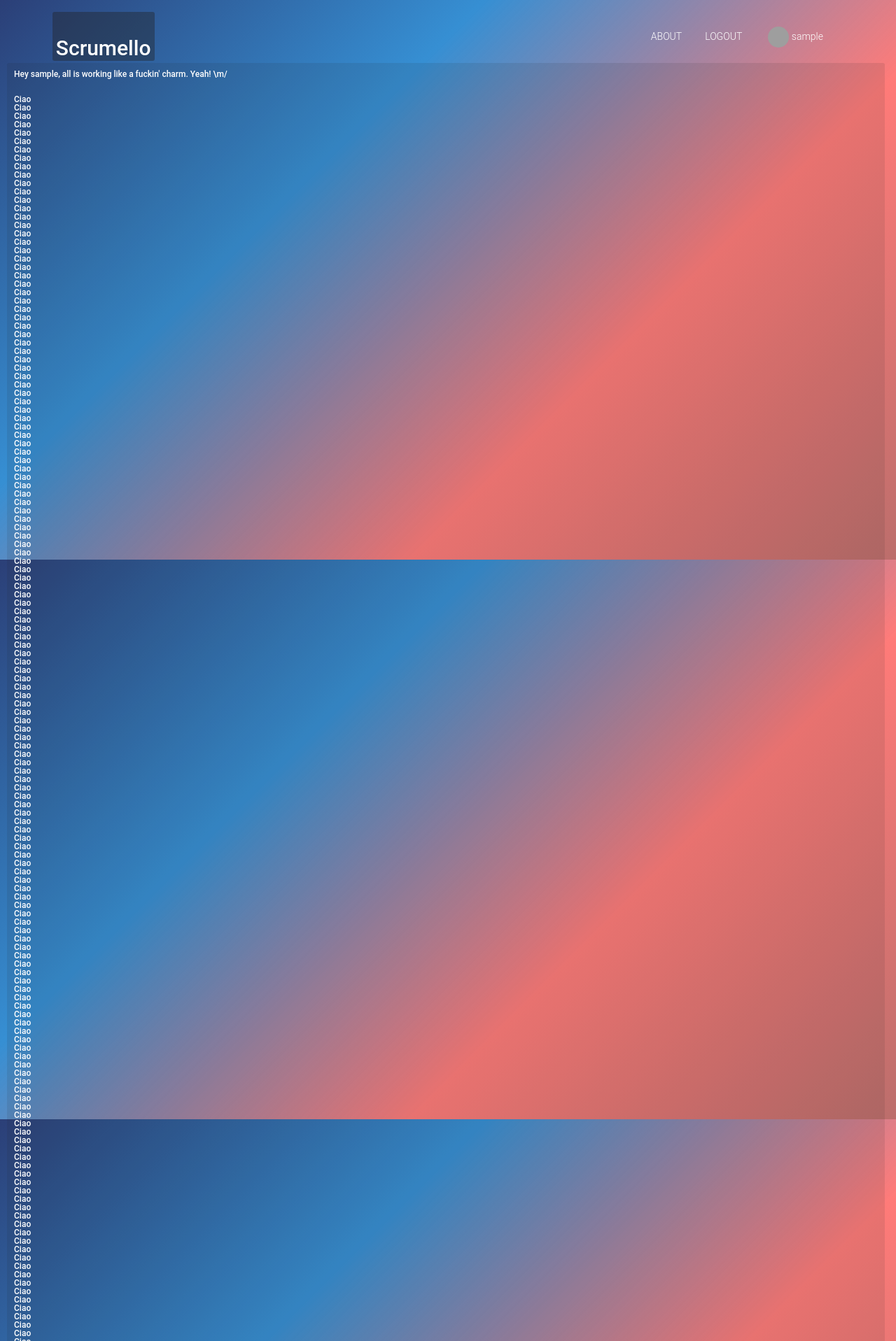
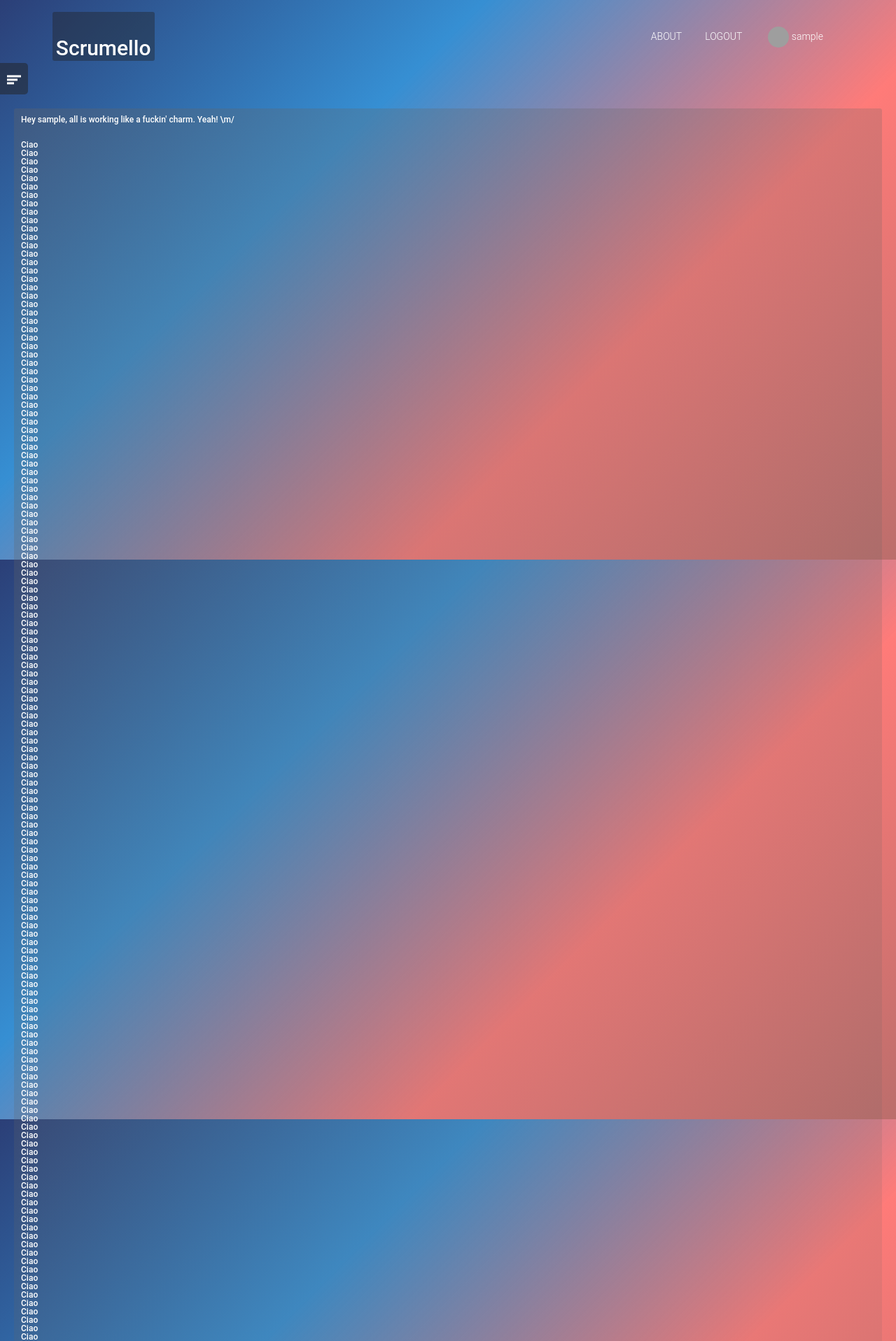
Before and after one commit to Archer-0/Scrumello, a Django app: page /dashboard/ in a window 1280 px wide. Shown: the top 1917 px of the page at 70% size. Run offline with Django 3.2, Linux system fonts and the light colour scheme; the visitor is signed in with stand-in values (Sample User, id 1); parts of the project's set-up code (start-up, migrations or seed data) failed here and were passed over; some libraries are stand-ins or nearby versions; grey boxes are pictures that could not be loaded.

Commit message:
aggiunta toolbar nella dashboard

```diff
--- a/progetto_isw/progetto_isw/static/styles/dashboard_style.css
+++ b/progetto_isw/progetto_isw/static/styles/dashboard_style.css
@@ -4,11 +4,19 @@
 
 .page_content {
     border-radius: 3px;
-    width: 98%;
-    margin: auto;
+    width: auto;
     height: auto;
-    background-color: rgba(34, 34, 34, 0.1);
+    margin-left: 20px;
+    margin-right: 20px;
+    margin-top: 75px;
+    margin-bottom: 20px;
     padding: 10px;
+    background: linear-gradient(-45deg, rgba(120, 120, 120, 0), rgba(100, 100, 100, 0.31));
     color: #FFFFFF;
     font-family: "Roboto", "Lucida Grande", "DejaVu Sans", "Bitstream Vera Sans", Verdana, Arial, sans-serif;
 }
+
+.toolbar-div {
+    margin-left: 0px;
+    margin-top: 10px;
+}
--- /dev/null
+++ b/progetto_isw/progetto_isw/static/styles/dashboard_toolbar_style.css
@@ -0,0 +1,145 @@
+:root {
+    --button_width: 12px;
+    --button_height: 12px;
+}
+
+.toolbar-container {
+    position: fixed;
+    border-radius: 0px 5px 5px 0px;
+    width: 40px;
+    height: 45px;
+    background-color: rgba(34, 34, 34, 0.5);
+    padding: 10px;
+    color: #FFFFFF;
+    font-family: "Roboto", "Lucida Grande", "DejaVu Sans", "Bitstream Vera Sans", Verdana, Arial, sans-serif;
+    list-style: none;
+    display: inline-flex;
+    transition: all 500ms ease;
+}
+
+.toolbar-container.expanded {
+    width: 400px;
+}
+
+.toolbar {
+    padding: 0px;
+    list-style: none;
+    margin: 0;
+    margin-left: 20px;
+    display: contents;
+    opacity: 1;
+}
+
+.toolbar.hidden {
+    display: none;
+    opacity: 0;
+}
+
+.toolbar-item {
+    margin: auto 20px auto auto;
+    transition: 1000ms ease;
+    opacity: 1;
+}
+
+.toolbar-item:last-of-type {
+    margin: auto;
+}
+
+.toolbar-item:hover a {
+    color: #e1d5ff;
+}
+
+.toolbar-item a {
+    text-decoration: none;
+    color: #FFF;
+    text-transform: uppercase;
+    letter-spacing: 1px;
+    transition: 500ms ease;
+}
+
+.hambbutton {
+    display: block;
+    position: relative;
+    width: 20px;
+    height: auto;
+    margin-right: 10px;
+    margin-top: auto;
+    margin-bottom: auto;
+}
+
+.hambbutton:hover {
+
+}
+
+.hambbutton a {
+    display: inline-block;
+    position: relative;
+    width: auto;
+    height: auto;
+    transition: all 0.5s cubic-bezier(0.25, 0.46, 0.45, 0.94);
+}
+.hambbutton a.animate {
+    -webkit-transform: rotate(-360deg);
+          transform: rotate(-360deg);
+}
+
+.hambbutton a:hover span {
+    width: 20px;
+}
+
+.hambbutton a:hover span:after {
+    width: 20px;
+}
+
+.hambbutton a span {
+    display: inline-block;
+    position: relative;
+    width: 15px;
+    height: 3px;
+    background: #ffffff;
+    top: 50%;
+    border-radius: 0px;
+    -webkit-transform: translateY(-50%);
+          transform: translateY(-50%);
+    transition: all 0.5s cubic-bezier(0.25, 0.46, 0.45, 0.94);
+}
+
+.hambbutton a span.back {
+    width: 15px;
+}
+
+.hambbutton a span.back:before {
+  width: 10px;
+  -webkit-transform: translateY(2px) translateX(-0.2px) rotate(-40deg);
+          transform: translateY(2px) translateX(-0.2px) rotate(-40deg);
+}
+
+.hambbutton a span.back:after {
+  width: 10px;
+  -webkit-transform: translateY(-2px) translateX(-0.2px) rotate(40deg);
+          transform: translateY(-2px) translateX(-0.2px) rotate(40deg);
+}
+
+.hambbutton a span:before {
+  display: inline-block;
+  position: absolute;
+  content: '';
+  width: 20px;
+  height: 3px;
+  top: -5px;
+  border-radius: 0px;
+  background: #FFFFFF;
+  transition: all 0.5s cubic-bezier(0.25, 0.46, 0.45, 0.94);
+}
+
+.hambbutton a span:after {
+  display: inline-block;
+  position: absolute;
+  content: '';
+  width: 10px;
+  height: 3px;
+  top: 5px;
+  border-radius: 0px;
+  background: #FFFFFF;
+  transition: all 0.5s cubic-bezier(0.25, 0.46, 0.45, 0.94);
+}
--- a/progetto_isw/progetto_isw/static/styles/navbar_style.css
+++ b/progetto_isw/progetto_isw/static/styles/navbar_style.css
@@ -173,9 +173,3 @@ header {
     align-self: auto;
     transition: var(--header_animation_time_to-small) ease;
 }
-
-/* for all pages */
-
-.page_content {
-    margin: 10px;
-}
--- a/progetto_isw/progetto_isw/templates/dashboard.html
+++ b/progetto_isw/progetto_isw/templates/dashboard.html
@@ -2,6 +2,7 @@
 <!DOCTYPE html>
 <html lang="en">
 <head>
+    <link rel="stylesheet" type="text/css" href="progetto_isw/progetto_isw/static/styles/dashboard_style.css"/>
     <meta charset="UTF-8">
     <meta name="viewport" content="width=device-width, initial-scale=1, shrink-to-fit=no">
     <meta http-equiv="X-UA-Compatible" content="ie=edge">
@@ -16,6 +17,7 @@
     <link rel="stylesheet" href="{% static 'styles/dashboard_style.css' %}">
     <link rel="stylesheet" href="{% static 'styles/navbar_style.css' %}">
     <link rel="stylesheet" href="{% static 'styles/pure_css_animated_background.css' %}">
+    <link rel="stylesheet" href="{% static 'styles/dashboard_toolbar_style.css' %}">
 
     <link href="//maxcdn.bootstrapcdn.com/font-awesome/4.7.0/css/font-awesome.min.css" rel="stylesheet">
 
@@ -27,7 +29,14 @@
         {% endblock %}
     </header>
 
+    <div class="toolbar-div">
+        {% include 'dashboard_toolbar.html' %}
+        {% block toolbar_block %}
+        {% endblock %}
+    </div>
+
     <main class="page_content">
+
         <p>{{ message }}</p>
         <br/>Ciao<br/>Ciao<br/>Ciao<br/>Ciao<br/>Ciao<br/>Ciao<br/>Ciao<br/>Ciao<br/>Ciao<br/>Ciao<br/>Ciao<br/>Ciao<br/>Ciao<br/>Ciao<br/>Ciao<br/>Ciao<br/>Ciao<br/>Ciao
         <br/>Ciao<br/>Ciao<br/>Ciao<br/>Ciao<br/>Ciao<br/>Ciao<br/>Ciao<br/>Ciao<br/>Ciao<br/>Ciao<br/>Ciao<br/>Ciao<br/>Ciao<br/>Ciao<br/>Ciao<br/>Ciao<br/>Ciao<br/>Ciao
@@ -47,34 +56,7 @@
         <br/>Ciao<br/>Ciao<br/>Ciao<br/>Ciao<br/>Ciao<br/>Ciao<br/>Ciao<br/>Ciao<br/>Ciao<br/>Ciao<br/>Ciao<br/>Ciao<br/>Ciao<br/>Ciao<br/>Ciao<br/>Ciao<br/>Ciao<br/>Ciao
         <br/>Ciao<br/>Ciao<br/>Ciao<br/>Ciao<br/>Ciao<br/>Ciao<br/>Ciao<br/>Ciao<br/>Ciao<br/>Ciao<br/>Ciao<br/>Ciao<br/>Ciao<br/>Ciao<br/>Ciao<br/>Ciao<br/>Ciao<br/>Ciao
         <br/>Ciao<br/>Ciao<br/>Ciao<br/>Ciao<br/>Ciao<br/>Ciao<br/>Ciao<br/>Ciao<br/>Ciao<br/>Ciao<br/>Ciao<br/>Ciao<br/>Ciao<br/>Ciao<br/>Ciao<br/>Ciao<br/>Ciao<br/>Ciao
-        <br/>Ciao<br/>Ciao<br/>Ciao<br/>Ciao<br/>Ciao<br/>Ciao<br/>Ciao<br/>Ciao<br/>Ciao<br/>Ciao<br/>Ciao<br/>Ciao<br/>Ciao<br/>Ciao<br/>Ciao<br/>Ciao<br/>Ciao<br/>Ciao
-        <br/>Ciao<br/>Ciao<br/>Ciao<br/>Ciao<br/>Ciao<br/>Ciao<br/>Ciao<br/>Ciao<br/>Ciao<br/>Ciao<br/>Ciao<br/>Ciao<br/>Ciao<br/>Ciao<br/>Ciao<br/>Ciao<br/>Ciao<br/>Ciao
-        <br/>Ciao<br/>Ciao<br/>Ciao<br/>Ciao<br/>Ciao<br/>Ciao<br/>Ciao<br/>Ciao<br/>Ciao<br/>Ciao<br/>Ciao<br/>Ciao<br/>Ciao<br/>Ciao<br/>Ciao<br/>Ciao<br/>Ciao<br/>Ciao
-        <br/>Ciao<br/>Ciao<br/>Ciao<br/>Ciao<br/>Ciao<br/>Ciao<br/>Ciao<br/>Ciao<br/>Ciao<br/>Ciao<br/>Ciao<br/>Ciao<br/>Ciao<br/>Ciao<br/>Ciao<br/>Ciao<br/>Ciao<br/>Ciao
-        <br/>Ciao<br/>Ciao<br/>Ciao<br/>Ciao<br/>Ciao<br/>Ciao<br/>Ciao<br/>Ciao<br/>Ciao<br/>Ciao<br/>Ciao<br/>Ciao<br/>Ciao<br/>Ciao<br/>Ciao<br/>Ciao<br/>Ciao<br/>Ciao
-        <br/>Ciao<br/>Ciao<br/>Ciao<br/>Ciao<br/>Ciao<br/>Ciao<br/>Ciao<br/>Ciao<br/>Ciao<br/>Ciao<br/>Ciao<br/>Ciao<br/>Ciao<br/>Ciao<br/>Ciao<br/>Ciao<br/>Ciao<br/>Ciao
-        <br/>Ciao<br/>Ciao<br/>Ciao<br/>Ciao<br/>Ciao<br/>Ciao<br/>Ciao<br/>Ciao<br/>Ciao<br/>Ciao<br/>Ciao<br/>Ciao<br/>Ciao<br/>Ciao<br/>Ciao<br/>Ciao<br/>Ciao<br/>Ciao
-        <br/>Ciao<br/>Ciao<br/>Ciao<br/>Ciao<br/>Ciao<br/>Ciao<br/>Ciao<br/>Ciao<br/>Ciao<br/>Ciao<br/>Ciao<br/>Ciao<br/>Ciao<br/>Ciao<br/>Ciao<br/>Ciao<br/>Ciao<br/>Ciao
-        <br/>Ciao<br/>Ciao<br/>Ciao<br/>Ciao<br/>Ciao<br/>Ciao<br/>Ciao<br/>Ciao<br/>Ciao<br/>Ciao<br/>Ciao<br/>Ciao<br/>Ciao<br/>Ciao<br/>Ciao<br/>Ciao<br/>Ciao<br/>Ciao
-        <br/>Ciao<br/>Ciao<br/>Ciao<br/>Ciao<br/>Ciao<br/>Ciao<br/>Ciao<br/>Ciao<br/>Ciao<br/>Ciao<br/>Ciao<br/>Ciao<br/>Ciao<br/>Ciao<br/>Ciao<br/>Ciao<br/>Ciao<br/>Ciao
-        <br/>Ciao<br/>Ciao<br/>Ciao<br/>Ciao<br/>Ciao<br/>Ciao<br/>Ciao<br/>Ciao<br/>Ciao<br/>Ciao<br/>Ciao<br/>Ciao<br/>Ciao<br/>Ciao<br/>Ciao<br/>Ciao<br/>Ciao<br/>Ciao
-        <br/>Ciao<br/>Ciao<br/>Ciao<br/>Ciao<br/>Ciao<br/>Ciao<br/>Ciao<br/>Ciao<br/>Ciao<br/>Ciao<br/>Ciao<br/>Ciao<br/>Ciao<br/>Ciao<br/>Ciao<br/>Ciao<br/>Ciao<br/>Ciao
-        <br/>Ciao<br/>Ciao<br/>Ciao<br/>Ciao<br/>Ciao<br/>Ciao<br/>Ciao<br/>Ciao<br/>Ciao<br/>Ciao<br/>Ciao<br/>Ciao<br/>Ciao<br/>Ciao<br/>Ciao<br/>Ciao<br/>Ciao<br/>Ciao
-        <br/>Ciao<br/>Ciao<br/>Ciao<br/>Ciao<br/>Ciao<br/>Ciao<br/>Ciao<br/>Ciao<br/>Ciao<br/>Ciao<br/>Ciao<br/>Ciao<br/>Ciao<br/>Ciao<br/>Ciao<br/>Ciao<br/>Ciao<br/>Ciao
-        <br/>Ciao<br/>Ciao<br/>Ciao<br/>Ciao<br/>Ciao<br/>Ciao<br/>Ciao<br/>Ciao<br/>Ciao<br/>Ciao<br/>Ciao<br/>Ciao<br/>Ciao<br/>Ciao<br/>Ciao<br/>Ciao<br/>Ciao<br/>Ciao
-        <br/>Ciao<br/>Ciao<br/>Ciao<br/>Ciao<br/>Ciao<br/>Ciao<br/>Ciao<br/>Ciao<br/>Ciao<br/>Ciao<br/>Ciao<br/>Ciao<br/>Ciao<br/>Ciao<br/>Ciao<br/>Ciao<br/>Ciao<br/>Ciao
-        <br/>Ciao<br/>Ciao<br/>Ciao<br/>Ciao<br/>Ciao<br/>Ciao<br/>Ciao<br/>Ciao<br/>Ciao<br/>Ciao<br/>Ciao<br/>Ciao<br/>Ciao<br/>Ciao<br/>Ciao<br/>Ciao<br/>Ciao<br/>Ciao
-        <br/>Ciao<br/>Ciao<br/>Ciao<br/>Ciao<br/>Ciao<br/>Ciao<br/>Ciao<br/>Ciao<br/>Ciao<br/>Ciao<br/>Ciao<br/>Ciao<br/>Ciao<br/>Ciao<br/>Ciao<br/>Ciao<br/>Ciao<br/>Ciao
-        <br/>Ciao<br/>Ciao<br/>Ciao<br/>Ciao<br/>Ciao<br/>Ciao<br/>Ciao<br/>Ciao<br/>Ciao<br/>Ciao<br/>Ciao<br/>Ciao<br/>Ciao<br/>Ciao<br/>Ciao<br/>Ciao<br/>Ciao<br/>Ciao
-        <br/>Ciao<br/>Ciao<br/>Ciao<br/>Ciao<br/>Ciao<br/>Ciao<br/>Ciao<br/>Ciao<br/>Ciao<br/>Ciao<br/>Ciao<br/>Ciao<br/>Ciao<br/>Ciao<br/>Ciao<br/>Ciao<br/>Ciao<br/>Ciao
-        <br/>Ciao<br/>Ciao<br/>Ciao<br/>Ciao<br/>Ciao<br/>Ciao<br/>Ciao<br/>Ciao<br/>Ciao<br/>Ciao<br/>Ciao<br/>Ciao<br/>Ciao<br/>Ciao<br/>Ciao<br/>Ciao<br/>Ciao<br/>Ciao
-        <br/>Ciao<br/>Ciao<br/>Ciao<br/>Ciao<br/>Ciao<br/>Ciao<br/>Ciao<br/>Ciao<br/>Ciao<br/>Ciao<br/>Ciao<br/>Ciao<br/>Ciao<br/>Ciao<br/>Ciao<br/>Ciao<br/>Ciao<br/>Ciao
-        <br/>Ciao<br/>Ciao<br/>Ciao<br/>Ciao<br/>Ciao<br/>Ciao<br/>Ciao<br/>Ciao<br/>Ciao<br/>Ciao<br/>Ciao<br/>Ciao<br/>Ciao<br/>Ciao<br/>Ciao<br/>Ciao<br/>Ciao<br/>Ciao
-        <br/>Ciao<br/>Ciao<br/>Ciao<br/>Ciao<br/>Ciao<br/>Ciao<br/>Ciao<br/>Ciao<br/>Ciao<br/>Ciao<br/>Ciao<br/>Ciao<br/>Ciao<br/>Ciao<br/>Ciao<br/>Ciao<br/>Ciao<br/>Ciao
-        <br/>Ciao<br/>Ciao<br/>Ciao<br/>Ciao<br/>Ciao<br/>Ciao<br/>Ciao<br/>Ciao<br/>Ciao<br/>Ciao<br/>Ciao<br/>Ciao<br/>Ciao<br/>Ciao<br/>Ciao<br/>Ciao<br/>Ciao<br/>Ciao
-        <br/>Ciao<br/>Ciao<br/>Ciao<br/>Ciao<br/>Ciao<br/>Ciao<br/>Ciao<br/>Ciao<br/>Ciao<br/>Ciao<br/>Ciao<br/>Ciao<br/>Ciao<br/>Ciao<br/>Ciao<br/>Ciao<br/>Ciao<br/>Ciao
-        <br/>Ciao<br/>Ciao<br/>Ciao<br/>Ciao<br/>Ciao<br/>Ciao<br/>Ciao<br/>Ciao<br/>Ciao<br/>Ciao<br/>Ciao<br/>Ciao<br/>Ciao<br/>Ciao<br/>Ciao<br/>Ciao<br/>Ciao<br/>Ciao
-        <br/>Ciao<br/>Ciao<br/>Ciao<br/>Ciao<br/>Ciao<br/>Ciao<br/>Ciao<br/>Ciao<br/>Ciao<br/>Ciao<br/>Ciao<br/>Ciao<br/>Ciao<br/>Ciao<br/>Ciao<br/>Ciao<br/>Ciao<br/>Ciao
+
     </main>
 
 </body>
--- /dev/null
+++ b/progetto_isw/progetto_isw/templates/dashboard_toolbar.html
@@ -0,0 +1,48 @@
+{% block toolbar_block %}
+
+    <div class="toolbar-container">
+
+        <div class="hambbutton">
+            <a href="#">
+                <span></span>
+            </a>
+        </div>
+
+        <ul class="toolbar hidden">
+            <li class="toolbar-item">
+                <a href="#">Add column</a>
+            </li>
+            <li class="toolbar-item">
+                <a href="#">Add card</a>
+            </li>
+            <li class="toolbar-item">
+                <a href="#">Add user</a>
+            </li>
+            <li class="toolbar-item">
+                <a href="#">Burndown</a>
+            </li>
+        </ul>
+    </div>
+
+    <script type="text/javascript">
+    hamb = $('.hambbutton a');
+
+    hamb.on('click', function(e) {
+        e.preventDefault();
+        $(this).toggleClass('animate');
+        $('span').toggleClass('back');
+        $('.toolbar').toggleClass('hidden');
+        $('.toolbar-container').toggleClass('expanded');
+    });
+
+    {# quando si clicca un elemento della toolbox essa si chiude #}
+    $('.toolbar-item').on('click', function (e) {
+        e.preventDefault();
+        e.preventDefault();
+        $(this).toggleClass('animate');
+        $('span').toggleClass('back');
+        $('.toolbar').toggleClass('hidden');
+        $('.toolbar-container').toggleClass('expanded');
+    })
+    </script>
+{% endblock %}
```
